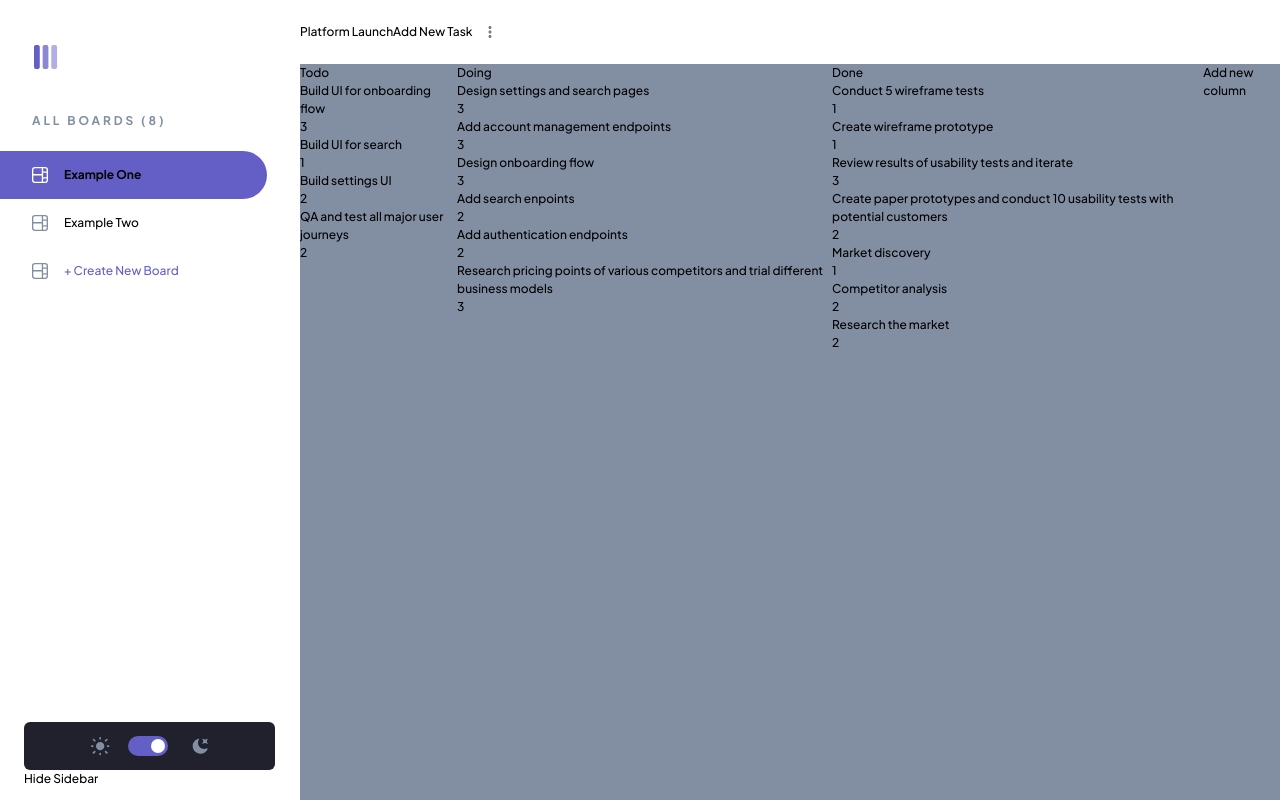
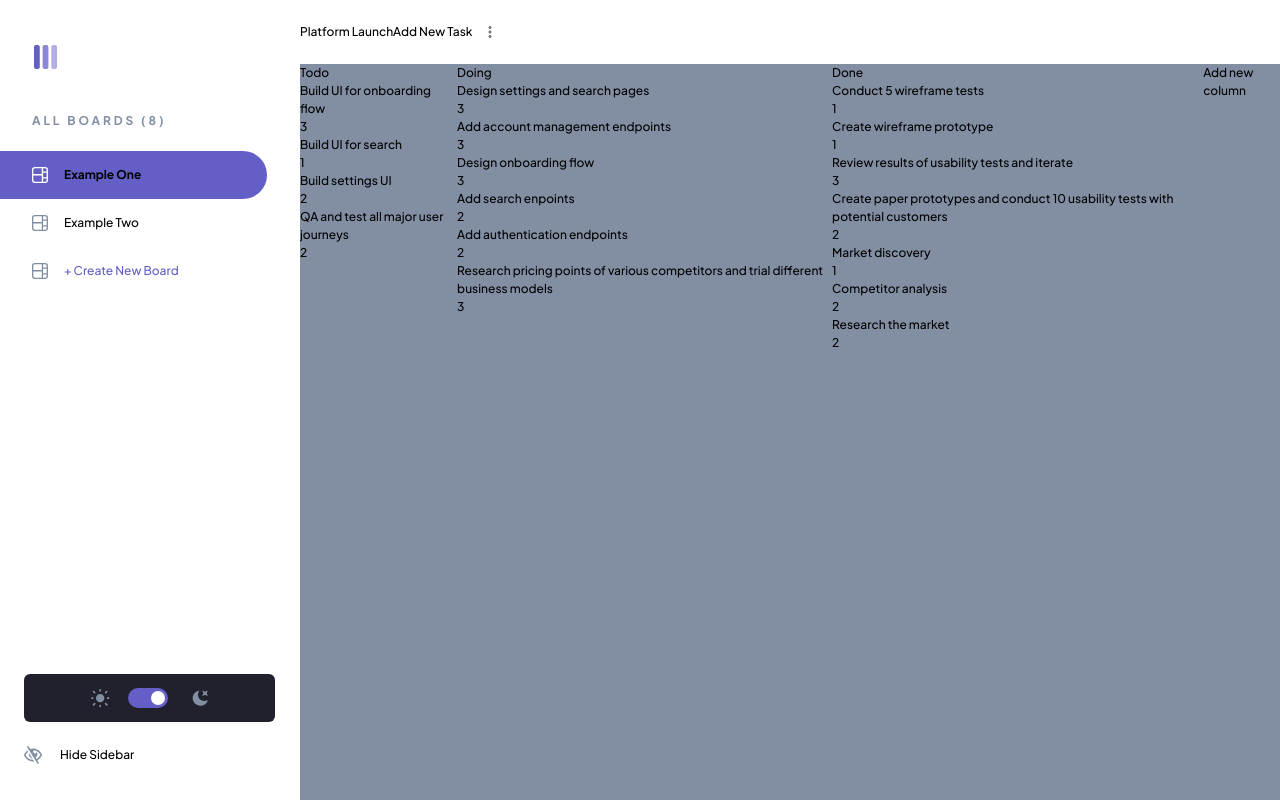
Before and after one commit to yehudz/kanban-task-manager-v2, a Next.js app: page / in a window 1280 px wide. Built offline with nearby package versions, Linux system fonts and the light colour scheme.

Commit message:
style: Hide sidebar button

```diff
--- a/components/layout/LeftSidebar.tsx
+++ b/components/layout/LeftSidebar.tsx
@@ -19,7 +19,10 @@ const LeftSidebar = ()=> {
       <ColumnsListMenu />
       <div className={`absolute bottom-4 ${styles.bottomContainer}`}>
         <ThemeToggle />
-        <div data-testid="toggle-sidebar-button" onClick={toggleSidebarVisibility}>Hide Sidebar</div>
+        <div data-testid="toggle-sidebar-button" onClick={toggleSidebarVisibility} className="flex flex-row my-8">
+          <img src="images/icon-hide-sidebar.svg" alt="" />
+          <span className="ml-6">Hide Sidebar</span>
+        </div>
       </div>
     </div>
   )
```
